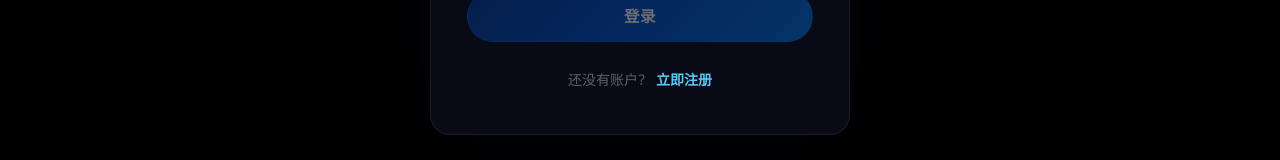
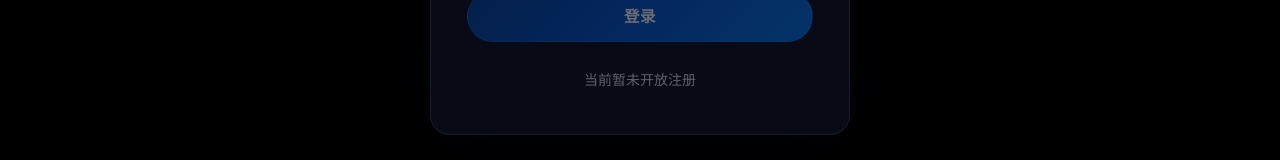
Before and after one commit to JuliusJu572/personal_page, a React (Vite) app: page /login in a window 1280 px wide. Shown: the part 570-730 px from the top of the page. Built offline with nearby package versions, Linux system fonts and the light colour scheme.

Commit message:
fix bug pricing page

```diff
--- a/src/lib/authContext.tsx
+++ b/src/lib/authContext.tsx
@@ -77,8 +77,10 @@ export function AuthProvider({ children }: { children: ReactNode }) {
   }, [refresh])
 
   const register = useCallback(async (username: string, password: string) => {
-    await api.register(username, password)
-  }, [])
+    const data = await api.register(username, password)
+    api.setToken(data.token)
+    await refresh()
+  }, [refresh])
 
   const logout = useCallback(() => {
     api.clearToken()
--- a/src/views/LoginPage.tsx
+++ b/src/views/LoginPage.tsx
@@ -1,5 +1,5 @@
 import { useState } from 'react'
-import { useNavigate, Link } from 'react-router-dom'
+import { useNavigate } from 'react-router-dom'
 import { useAuth } from '../lib/authContext'
 import { Background } from '../ui/Background'
 import { HomeNavbar } from '../ui/HomeNavbar'
@@ -91,8 +91,7 @@ export function LoginPage() {
             </button>
 
             <p className={styles.switchText}>
-              还没有账户？{' '}
-              <Link to="/register" className={styles.link}>立即注册</Link>
+              当前暂未开放注册
             </p>
           </form>
         </div>
--- a/src/views/RegisterPage.tsx
+++ b/src/views/RegisterPage.tsx
@@ -6,6 +6,7 @@ import { HomeNavbar } from '../ui/HomeNavbar'
 import styles from './registerPage.module.css'
 
 export function RegisterPage() {
+  const REGISTRATION_OPEN = false
   const [username, setUsername] = useState('')
   const [password, setPassword] = useState('')
   const [confirmPassword, setConfirmPassword] = useState('')
@@ -17,6 +18,10 @@ export function RegisterPage() {
   async function handleSubmit(e: React.FormEvent) {
     e.preventDefault()
     setError('')
+    if (!REGISTRATION_OPEN) {
+      setError('当前暂未开放注册，请联系管理员开通账号')
+      return
+    }
 
     if (password !== confirmPassword) {
       setError('两次输入的密码不一致')
@@ -27,7 +32,7 @@ export function RegisterPage() {
 
     try {
       await register(username, password)
-      navigate('/lucencia')
+      navigate('/dashboard')
     } catch (err: any) {
       setError(err.message || '注册失败，请稍后重试')
     } finally {
@@ -106,12 +111,12 @@ export function RegisterPage() {
 
             <button
               type="submit"
-              disabled={loading || !username || !password || !confirmPassword}
+              disabled={!REGISTRATION_OPEN || loading || !username || !password || !confirmPassword}
               className={styles.submitBtn}
             >
               {loading ? (
                 <span className={styles.spinner} />
-              ) : '创建账户'}
+              ) : (REGISTRATION_OPEN ? '创建账户' : '暂未开放注册')}
             </button>
 
             <p className={styles.switchText}>
```
